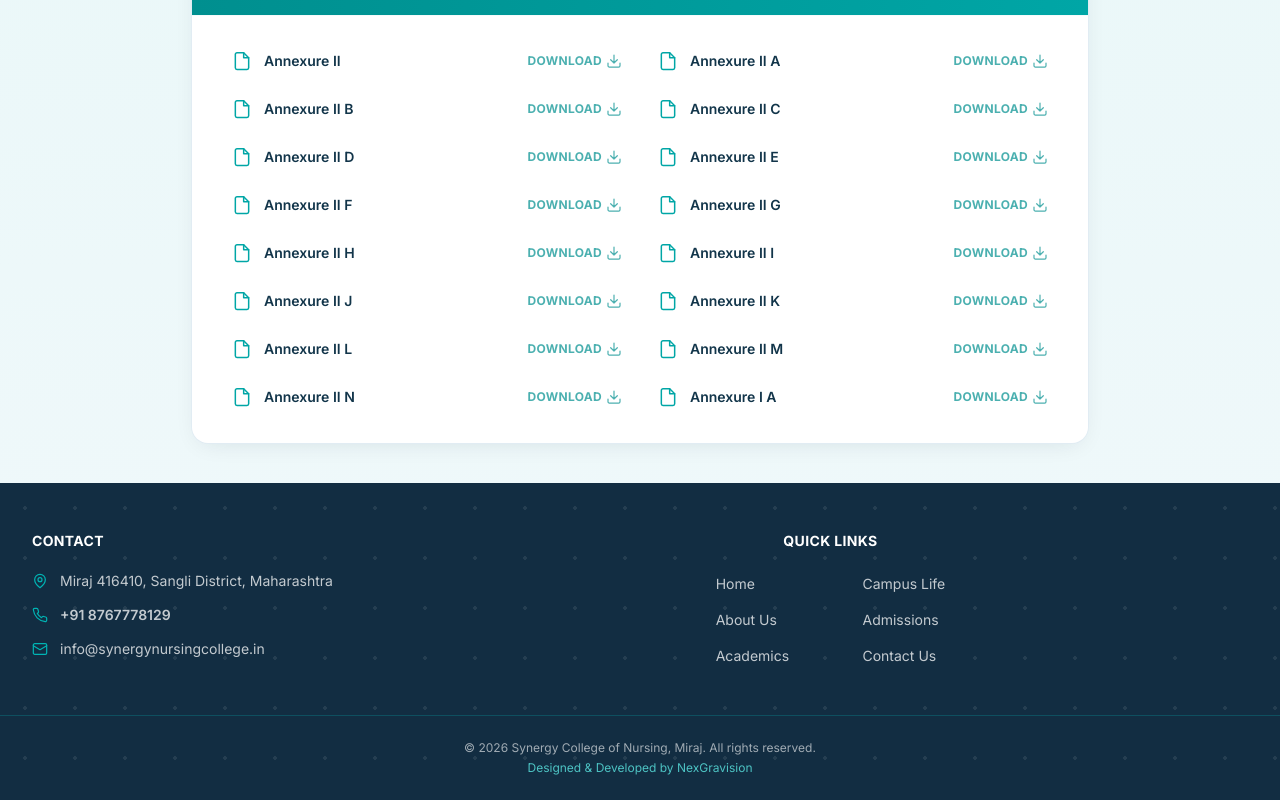
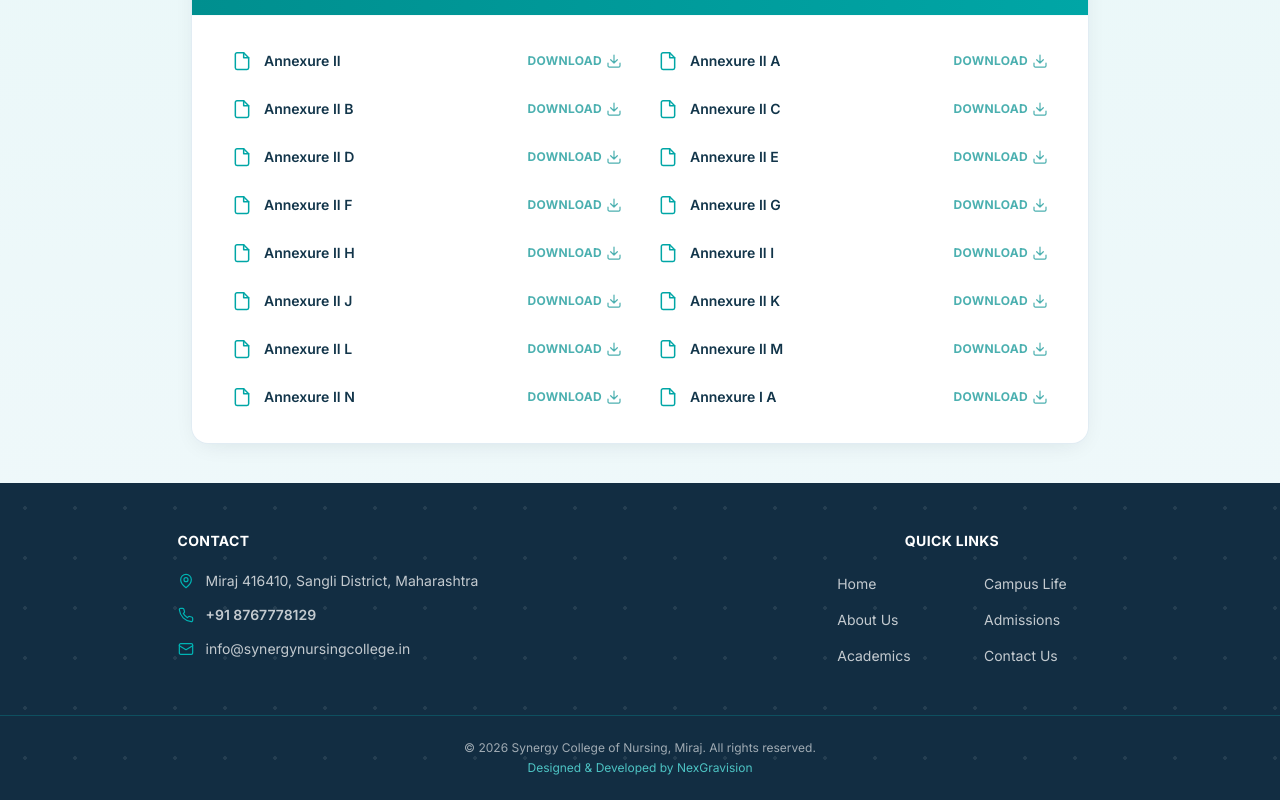
Before and after one commit to sayali2004-commit/synergynursingcollege, a React (Vite) app: page /#/mandate in a window 1280 px wide. Shown: the part 1023-1823 px from the top of the page. Built offline with nearby package versions, Linux system fonts and the light colour scheme.

Commit message:
Footer: split into two equal halves, each content centered

```diff
--- a/src/components/Footer.jsx
+++ b/src/components/Footer.jsx
@@ -26,8 +26,9 @@ export default function Footer() {
         }}
         aria-hidden="true"
       />
-      <div className="container-x flex flex-col items-center gap-8 py-10 sm:flex-row sm:justify-center sm:items-start sm:gap-20 lg:py-12">
-        {/* Contact */}
+      <div className="container-x grid gap-8 py-10 sm:grid-cols-2 sm:py-12">
+        {/* Contact - centered in left half */}
+        <div className="flex justify-center">
           <div>
             <h3 className="font-display text-sm font-bold uppercase tracking-wide text-white">Contact</h3>
             <ul className="mt-5 space-y-3.5">
@@ -45,9 +46,11 @@ export default function Footer() {
               </li>
             </ul>
           </div>
+        </div>
 
-        {/* Quick Links */}
-        <div className="text-center sm:mx-auto">
+        {/* Quick Links - centered in right half */}
+        <div className="flex justify-center">
+          <div className="text-center">
             <h3 className="font-display text-sm font-bold uppercase tracking-wide text-white">Quick Links</h3>
             <div className="mt-5 grid grid-cols-2 gap-x-16 gap-y-3 text-left">
               <ul className="space-y-3">
@@ -67,6 +70,7 @@ export default function Footer() {
             </div>
           </div>
         </div>
+      </div>
 
       <div className="border-t border-brand-500/25">
         <div className="container-x flex flex-col items-center gap-1 py-6 text-xs text-white/60">
```
Lines whose indentation alone changed are shown as unchanged.
